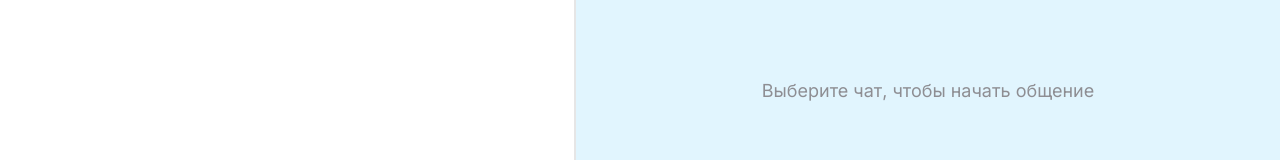
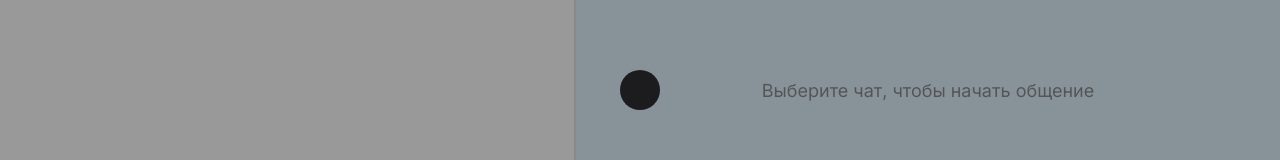
Before and after one commit to BlackDarkes/SwitchChat, a Next.js app in the folder frontend/: page / in a window 1280 px wide. Both pictures are taken after a click on the button 509 px from the left and 753 px from the top of the page. Shown: the part 310-470 px from the top of the page. Built offline with nearby package versions, Linux system fonts and the light colour scheme; no server answers.

Commit message:
Сдеалано базовое отображение проофиля

```diff
--- a/frontend/src/features/message-info-modal/ui/MessageInfoModal.tsx
+++ b/frontend/src/features/message-info-modal/ui/MessageInfoModal.tsx
@@ -12,7 +12,7 @@ export const MessageInfoModal = ({ chat, isOpen, handleOpen }: IMessageInfoModal
 
   return (
     <Modal isOpen={isOpen} handleOpen={handleOpen} >
-      <div onClick={(e) => e.stopPropagation()}>
+      <div className="cursor-default" onClick={(e) => e.stopPropagation()}>
         <ChatAvatar chatAvatar={chat?.avatar} chatName={chat?.name} size="middle" />
         <h2>{chat?.name}</h2>
         <p>{chat?.username}</p>
--- /dev/null
+++ b/frontend/src/features/profile/index.ts
@@ -0,0 +1,2 @@
+export { useProfileStore } from "./model/profile-store";
+export { ProfileModal } from "./ui/ProfileModal";
--- /dev/null
+++ b/frontend/src/features/profile/model/profile-store.ts
@@ -0,0 +1,17 @@
+import { create } from "zustand";
+import { devtools } from "zustand/middleware";
+
+interface IProfileStore{
+  isOpen: boolean;
+  handleOpen: () => void;
+}
+
+export const useProfileStore = create<IProfileStore>()(
+  devtools(
+    (set) => ({
+      isOpen: false,
+      handleOpen: () => set((state) => ({ isOpen: !state.isOpen })),
+    }),
+    { name: "message-info-store" },
+  ),
+);
--- /dev/null
+++ b/frontend/src/features/profile/ui/ProfileModal.tsx
@@ -0,0 +1,26 @@
+import { IUser } from "@/entities/user";
+import { UserAvatar } from "@/entities/user/ui/UserAvatar";
+import { Modal } from "@/shared/ui";
+
+interface IProfileModalProps {
+  user: IUser | null;
+  isOpen: boolean;
+  handleOpen: () => void;
+}
+
+export const ProfileModal = ({ user, isOpen, handleOpen }: IProfileModalProps) => {
+  return (
+    <Modal isOpen={isOpen} handleOpen={handleOpen}>
+      <div className="cursor-default" onClick={(e) => e.stopPropagation()}>
+        <UserAvatar userAvatar={user?.avatar} userName={user?.name} />
+        <h2>{user?.name}</h2>
+
+        <p>{user?.email}</p>
+
+        <p>{user?.bio}</p>
+
+        <p>{user?.username}</p>
+      </div>
+    </Modal>
+  );
+};
--- a/frontend/src/widgets/chat-island/ui/ChatIsland.tsx
+++ b/frontend/src/widgets/chat-island/ui/ChatIsland.tsx
@@ -2,6 +2,7 @@
 
 import { UserAvatar } from "@/entities/user/ui/UserAvatar";
 import { useLoginStore } from "@/features/auth/model/login-store";
+import { ProfileModal, useProfileStore } from "@/features/profile";
 import { useTypeChatStore } from "@/features/switch-type-chat";
 import { cn } from "@/shared/lib/utils";
 import { Container } from "@/shared/ui";
@@ -11,6 +12,7 @@ import { useEffect } from "react";
 export const ChatIsland = () => {
   const { user } = useLoginStore();
   const { type, setType } = useTypeChatStore();
+  const { isOpen, handleOpen } = useProfileStore();
 
   useEffect(() => {
     const url = window.location.href;
@@ -50,9 +52,11 @@ export const ChatIsland = () => {
               )}
             />
           </button>
-          <button>
+          <button type="button" onClick={handleOpen}>
             <UserAvatar userAvatar={user?.avatar} userName={user?.name} />
           </button>
+
+          <ProfileModal user={user} isOpen={isOpen} handleOpen={handleOpen} />
         </div>
       </Container>
     </section>
```
